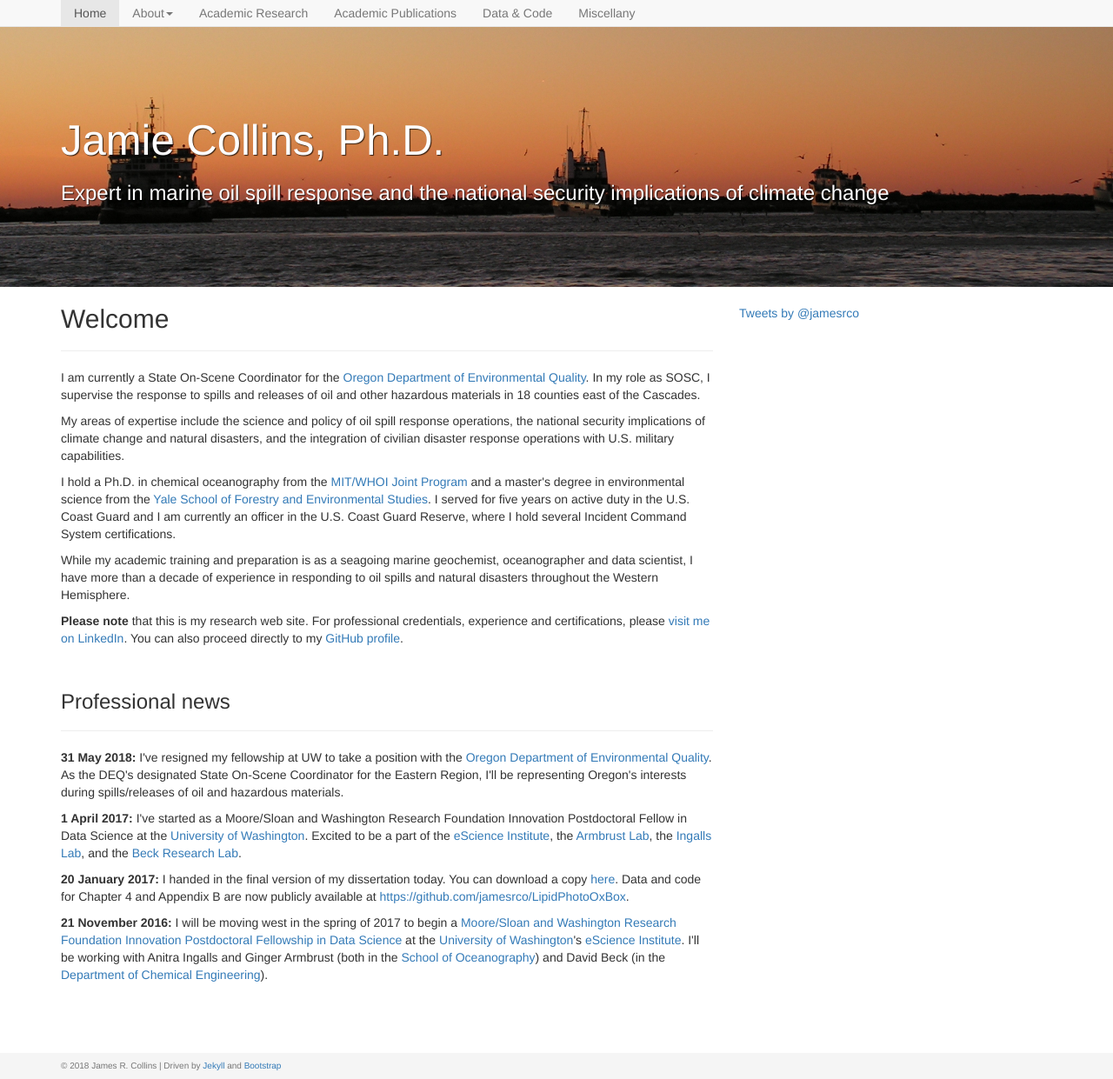
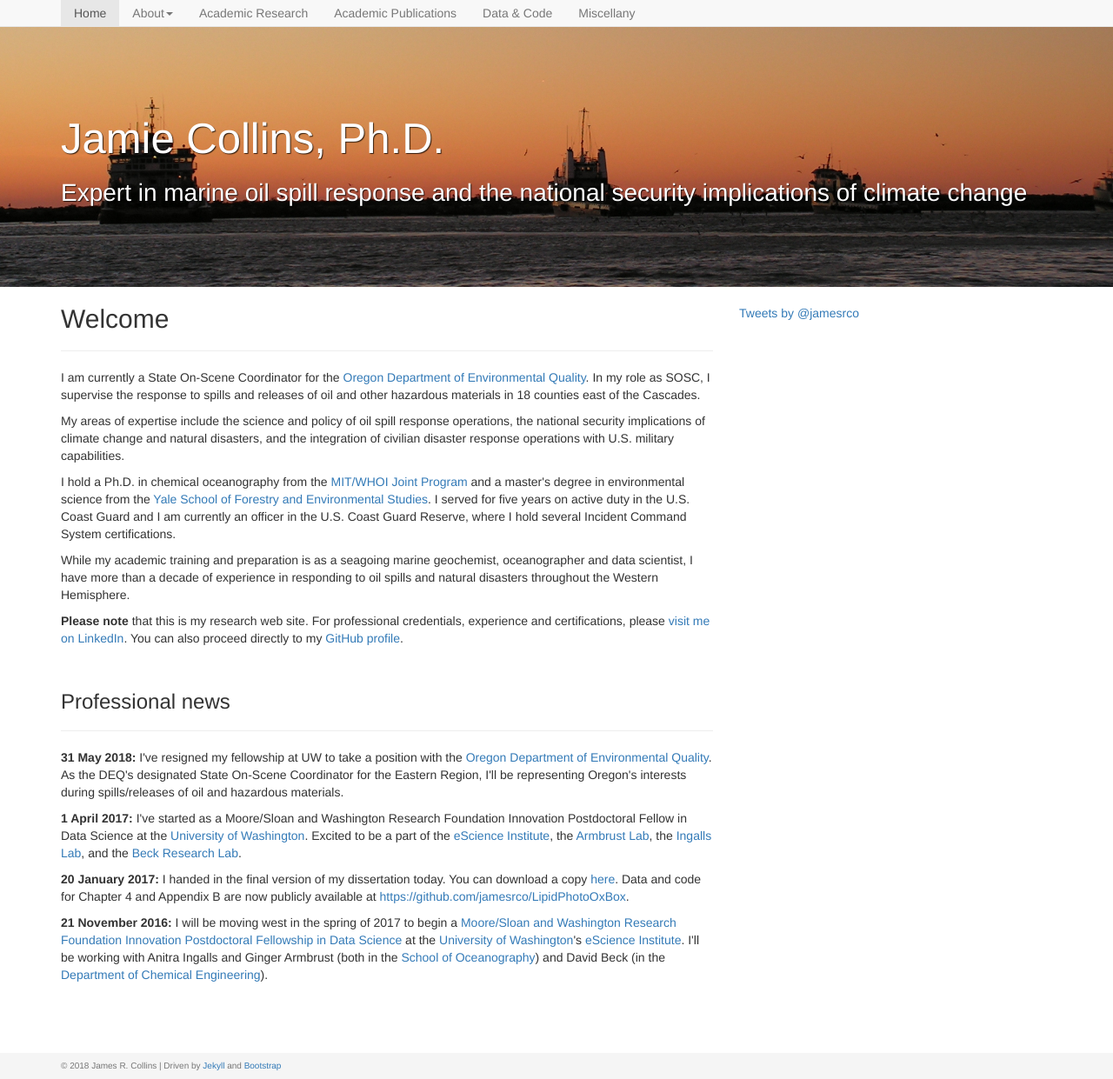
Before and after one commit to jamesrco/jamesrco.github.io, a Jekyll site: the page built from index.html, in a window 1280 px wide and 1241 px high. Shown: the whole window at 87% size. Built offline with Jekyll 4.4.1, drawn with Linux system fonts in a browser that asks for light colours; nearby versions of some CDN libraries; comment, search, counter and statistics services are not loaded.

Commit message:
Fixing size of header text

```diff
--- a/css/fading-carousel.css
+++ b/css/fading-carousel.css
@@ -93,12 +93,19 @@
 	text-shadow: 1px 1px 1px rgba(0,0,0,.75);
 }
 .carousel-overlay h1 {
-    font-size: 2.0em;
+    font-size: 2.5em;
+}
+.carousel-overlay h3 {
+    font-size: 1.5em;
 }
 @media (min-width: 600px) {
     .carousel-overlay h1 {
         font-size: 3.5em
     }
+    .carousel-overlay h3 {
+        font-size: 2.0em
+    }
+
 }
 .slide-wrapper {
     position: relative
```
